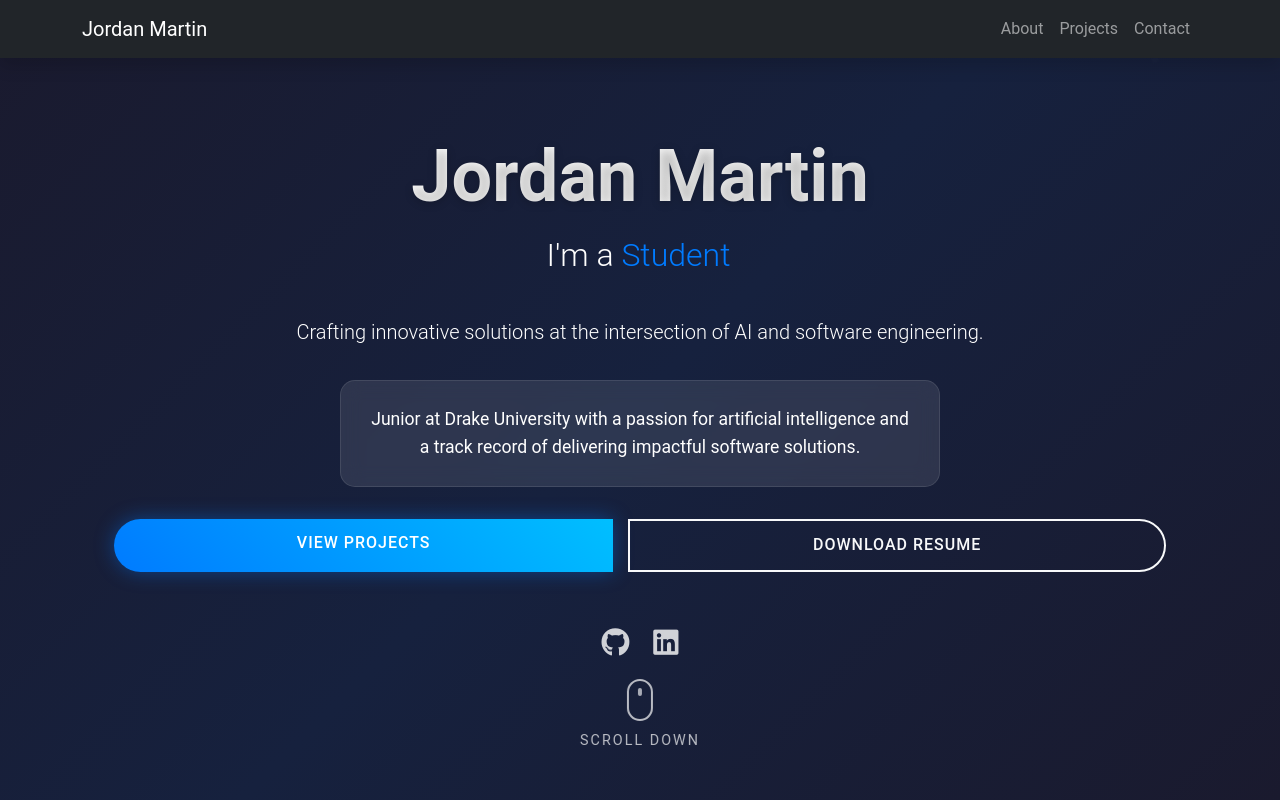
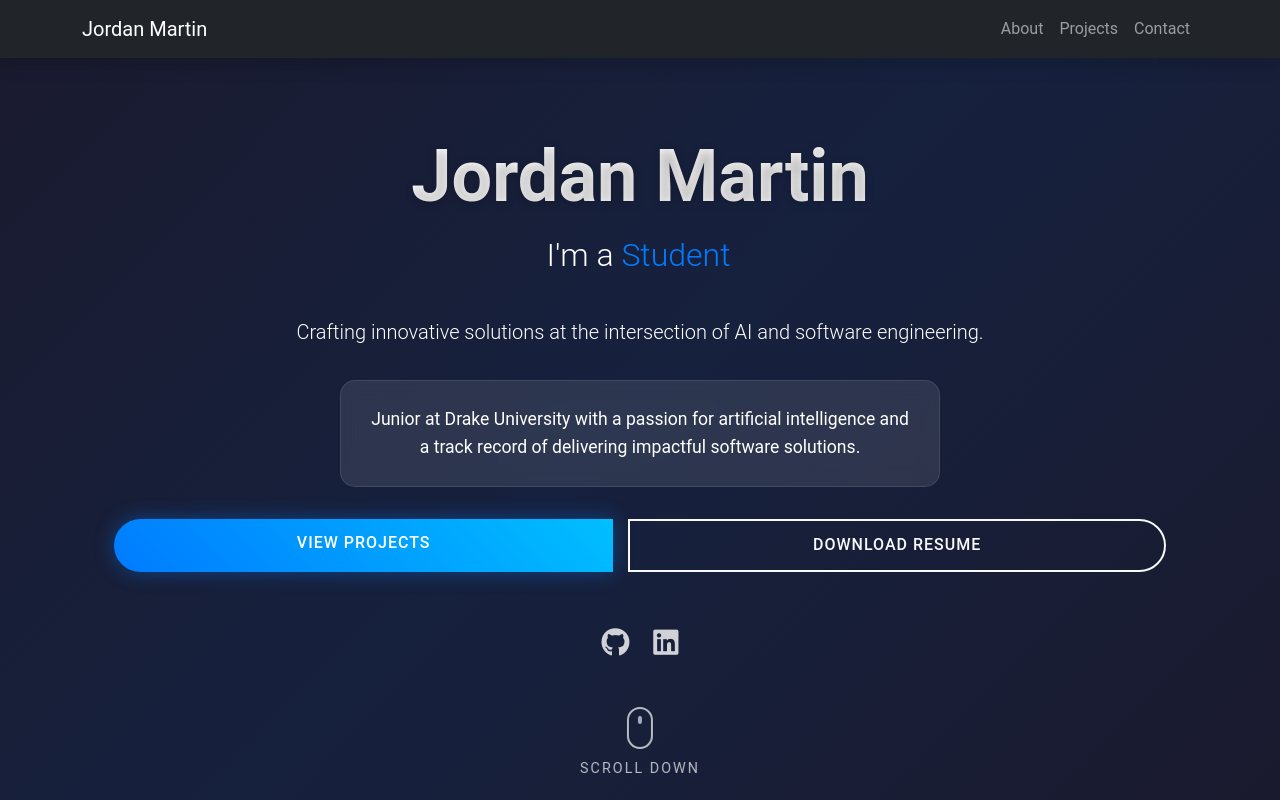
Before and after one commit to jrdnmartin/jrdnmartin.github.io, a website: page index.html in a window 1280 px wide. Shown: the top 800 px of the page. Drawn offline with nearby package versions, Linux system fonts and the light colour scheme.

Commit message:
first commit

```diff
--- a/index.html
+++ b/index.html
@@ -195,7 +195,7 @@
       /* Scroll indicator */
       .scroll-indicator {
         position: absolute;
-        bottom: 2rem;
+        bottom: 0.25rem;
         left: 50%;
         transform: translateX(-50%);
         opacity: 0.7;
```
Also changed, not shown: images/jLogo.png (deleted).
